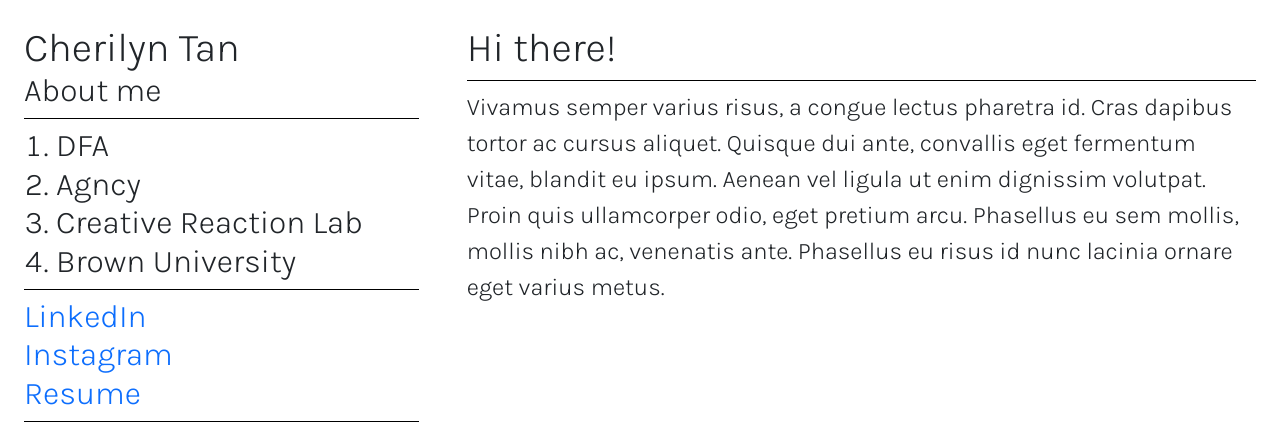
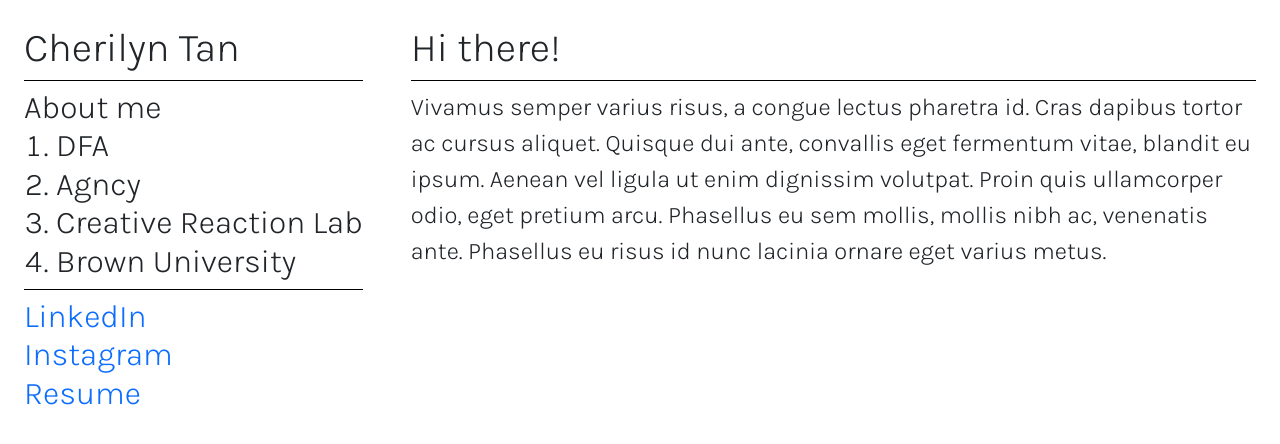
Before and after one commit to cherdesigns/portfolio, a React (Create React App) app: page / in a window 1280 px wide. Shown: the top 444 px of the page. Built offline with nearby package versions, Linux system fonts and the light colour scheme.

Commit message:
responsiveness! for mobile at least

```diff
--- a/src/App.css
+++ b/src/App.css
@@ -36,3 +36,18 @@
         transform: rotate(360deg);
     }
 }
+
+#nav-body {
+    display: flex;
+    flex: 1;
+    flex-flow: column;
+    align-items: start;
+    box-sizing: border-box;
+}
+
+@media only screen and (max-width: 786px) {
+    .App {
+        flex-flow: column;
+        align-items: end;
+    }
+}
--- a/src/App.tsx
+++ b/src/App.tsx
@@ -3,6 +3,7 @@
 import Carousel from 'react-bootstrap/Carousel';
 import { ABOUT_ME, CATEGORIES, Project } from './data/projects';
 import { EMAIL, EMAIL_LINK, SOCIALS } from './data/contact';
+import { Nav, Navbar, Offcanvas } from 'react-bootstrap';
 
 const Line = (props: any) => (
     <div
@@ -23,42 +24,54 @@
 
 function App() {
     const [projects, setProjects] = React.useState<Project[]>([ABOUT_ME]);
+    const [show, setShow] = React.useState<boolean>(false);
 
     return (
         <div className='App' style={{ display: 'flex', height: '100vh' }}>
-            <div
-                id='nav'
-                style={{
-                    display: 'flex',
-                    flex: 1,
-                    padding: 24,
-                    flexFlow: 'column',
-                    alignItems: 'start',
-                    boxSizing: 'border-box',
+            <Navbar expand='sm' style={{ alignItems: 'start', padding: 0 }}>
+                <Navbar.Toggle
+                    aria-controls={`offcanvasNavbar-expand-sm`}
+                    style={{ margin: 24, marginBottom: 0, justifySelf: 'end' }}
+                    onClick={() => {
+                        setShow(true);
                     }}
+                />
+
+                <Navbar.Offcanvas
+                    id={`offcanvasNavbar-expand-sm`}
+                    aria-labelledby={`offcanvasNavbarLabel-expand-sm`}
+                    placement='start'
+                    style={{ padding: 24 }}
+                    show={show}
                 >
+                    <Offcanvas.Header closeButton className='justify-content-end' style={{ padding: 0 }} />
+                    <Nav id='nav-body'>
                         <h1 style={{ marginBottom: 0 }}>Cherilyn Tan</h1>
+                        <Line />
                         <h2
                             style={{ marginBottom: 0, cursor: 'pointer', textAlign: 'left' }}
-                    onClick={() => setProjects([ABOUT_ME])}
+                            onClick={() => {
+                                setProjects([ABOUT_ME]);
+                                setShow(false);
+                            }}
                         >
                             About me
                         </h2>
-                <Line />
-                <nav>
                         <ol type='1' style={{ margin: 0 }}>
                             {CATEGORIES.map(({ title, projects }) => (
                                 <h2 key={title} style={{ margin: 0 }}>
                                     <li
                                         style={{ cursor: 'pointer', textAlign: 'left' }}
-                                    onClick={() => setProjects(projects)}
+                                        onClick={() => {
+                                            setProjects(projects);
+                                            setShow(false);
+                                        }}
                                     >
                                         {title}
                                     </li>
                                 </h2>
                             ))}
                         </ol>
-                </nav>
                         <Line />
                         <ul style={{ listStyleType: 'none', padding: 0, margin: 0 }}>
                             {SOCIALS.map(({ name, link }) => (
@@ -69,11 +82,13 @@
                                 </h2>
                             ))}
                         </ul>
-                <Line />
+                        {/* <Line />
                         <h2 style={{ margin: 0 }}>
                             <Link href={EMAIL_LINK}>{EMAIL}</Link>
-                </h2>
-            </div>
+                        </h2> */}
+                    </Nav>
+                </Navbar.Offcanvas>
+            </Navbar>
             <div
                 id='content'
                 style={{
@@ -97,7 +112,7 @@
                         {images.length > 0 && (
                             <Carousel style={{ width: '100%' }} variant='dark'>
                                 {images.map(({ src, alt }) => (
-                                    <Carousel.Item>
+                                    <Carousel.Item key={src}>
                                         <Link href={link}>
                                             <img src={src} alt={alt} style={{ marginBottom: 16 }} />
                                         </Link>
```
Lines whose indentation alone changed are shown as unchanged.
